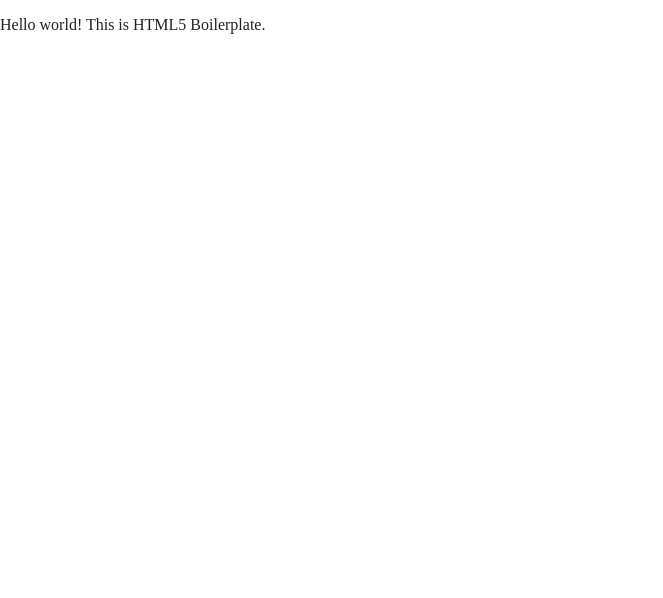
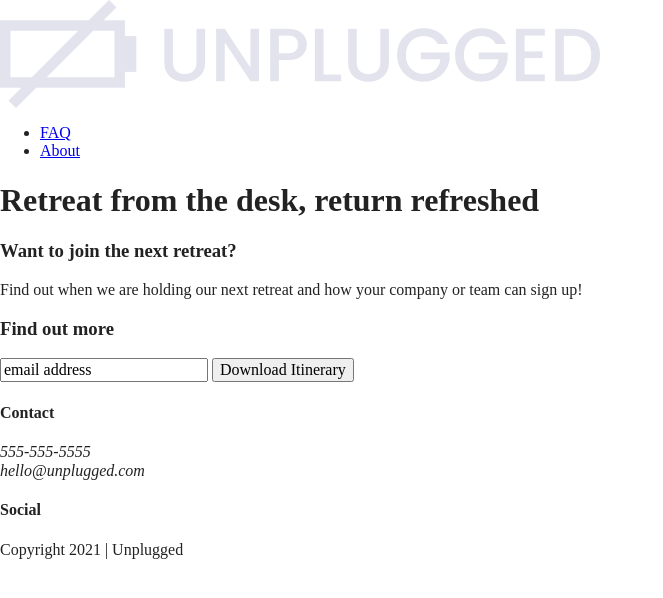
Before and after one commit to Abigail-Carey/unplugged-retreat, a website built with Parcel: page index.html in a window 1280 px wide. Shown: the whole page, without its empty margins (0-663 px from the left). Built offline with nearby package versions, Linux system fonts and the light colour scheme; files whose address does not match are found by name.

Commit message:
Added homepage index.html content

```diff
--- a/index.html
+++ b/index.html
@@ -23,9 +23,76 @@
 </head>
 
 <body>
+  <header>
+    <div class="content-wrapper">
+        <a href="#">
+          <img src="img/unpluggedlogo.png" alt="unplugged logo">
+        </a>
+      <div class="header-divider"></div>
+      <nav>
+          <ul>
+              <li><a href="faq/index.html" target="_blank">FAQ</a></li>
+              <li><a href="about/index.html" target="_blank">About</a></li>
+          </ul>
+      </nav>
+    </div>
+  </header>
+
+  <main>
+
+    <section class="hero-area">
+      <div class="content-wrapper">
+        <h1>Retreat from the desk, return refreshed</h1>
+      </div>
+    </section>
+
+    <aside>
+      <div class="content-wrapper">
+        <div class="form-description">
+            <h3>Want to join the next retreat?</h3>
+            <p>Find out when we are holding our next retreat
+                and how your company or team can sign up!</p>
+        </div>
+        <div class="form">
+            <h3>Find out more</h3>
+            <input type="text" name="name" value="email address">
+            <input type="button" value="Download Itinerary">
+        </div>
+      </div>
+    </aside>
+
+  </main>
+
+  <footer>
+    <div class="content-wrapper">
+        <div class="footer-content">
+          <div class="contact">
+            <h4>Contact</h4>
+              <address>
+                <p>
+                  555-555-5555<br>
+                  hello@unplugged.com
+                </p>
+              </address>
+          </div>
+            <div class="social">
+              <h4>Social</h4>
+                <div class="social-icons">
+                    <p><a href="https://www.facebook.com/Skillcrush" target="_blank"></a></p>
+                    <p><a href="https://www.twitter.com/Skillcrush" target="_blank"></a></p>
+                    <p><a href="https://www.instagram.com/Skillcrush" target="_blank"></a></p>
+                </div> <!-- social links ends here -->
+            </div> <!-- social ends here -->
+        </div> <!--footer content ends here -->
+    </div> <!-- footer content-wrapper ends here -->
+
+    <div class="copyright">
+      <p>Copyright 2021 | Unplugged</p>
+    </div>
+  </footer>
 
   <!-- Add your site or application content here -->
-  <p>Hello world! This is HTML5 Boilerplate.</p>
+
   <script src="js/vendor/modernizr-3.11.2.min.js"></script>
   <script src="js/plugins.js"></script>
   <script src="js/main.js"></script>
```
